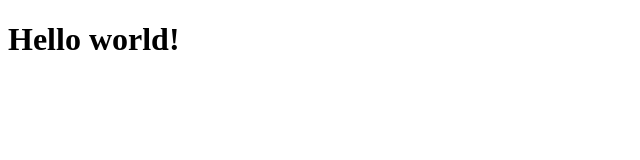
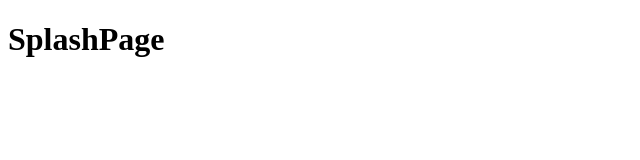
Before and after one commit to si-saaref/todo-app-redux, a React (Create React App) app: page /login in a window 1280 px wide. Shown: the top 160 px of the page, without its empty margins (0-640 px from the left). Built offline with nearby package versions, Linux system fonts and the light colour scheme.

Commit message:
feat: setup react-router-dom v6

```diff
--- a/package.json
+++ b/package.json
@@ -9,6 +9,7 @@
     "react": "^17.0.2",
     "react-dom": "^17.0.2",
     "react-redux": "^7.2.6",
+    "react-router-dom": "6",
     "react-scripts": "5.0.0",
     "redux": "^4.1.2",
     "web-vitals": "^2.1.0"
--- a/src/App.js
+++ b/src/App.js
@@ -1,8 +1,15 @@
+import { BrowserRouter, Route, Routes } from "react-router-dom";
+import SplashPage from "./component/pages/SplashPage";
+import TodoPage from "./component/pages/TodoPage";
+
 function App() {
   return (
-    <h1 className="text-3xl font-bold underline text-green-800 hover:translate-y-4 flex justify-center align-center">
-      Hello world!
-    </h1>
+    <BrowserRouter>
+      <Routes>
+        <Route path="/login" element={<SplashPage />} />
+        <Route path="/todo" element={<TodoPage />} />
+      </Routes>
+    </BrowserRouter>
   );
 }
 
--- /dev/null
+++ b/src/component/pages/SplashPage.jsx
@@ -0,0 +1,5 @@
+export default function SplashPage() {
+  return (
+    <h1>SplashPage</h1>
+  );
+};
--- /dev/null
+++ b/src/component/pages/TodoPage.jsx
@@ -0,0 +1,5 @@
+export default function TodoPage() {
+  return (
+    <h1>Todo Page</h1>
+  );
+};
```
Also changed, not shown: 1 other file (tests, documents, lock files or other folders).
